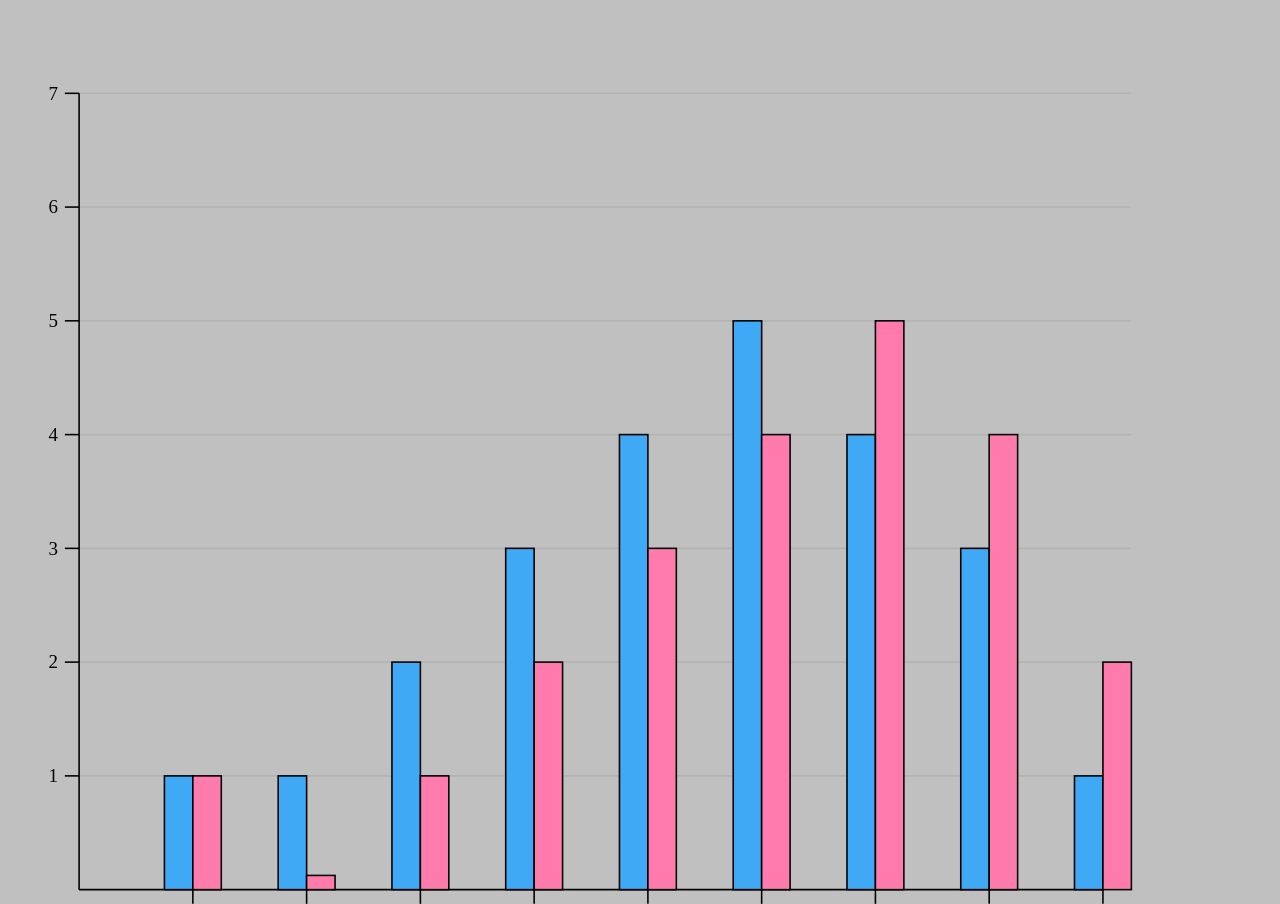
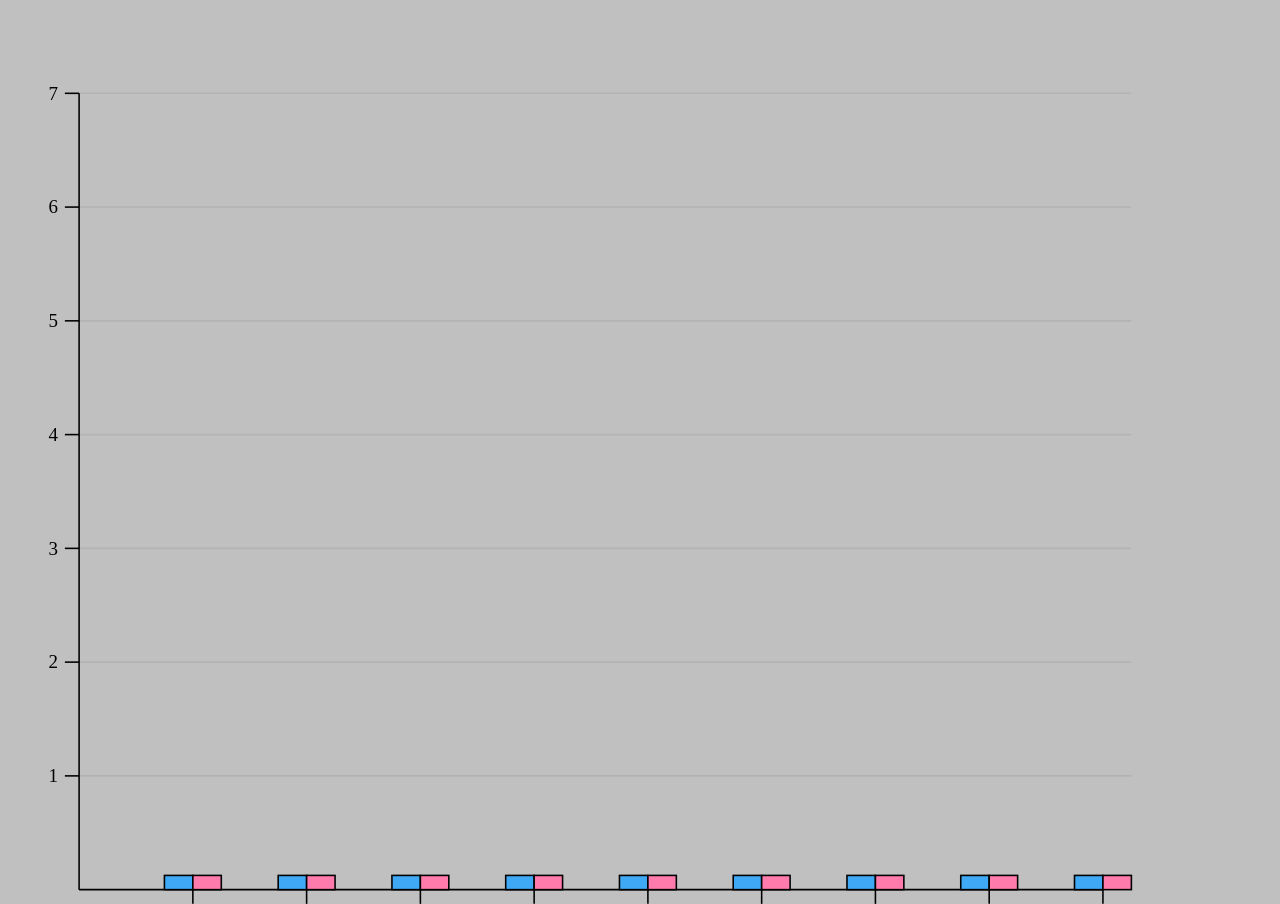
Before and after one commit to CMDA/Frontend-3, a website: page src/wg1_oefening_barchart/index.html in a window 1280 px wide. Shown: the top 904 px of the page. Drawn offline with Linux system fonts and the light colour scheme; files that its build step writes are made by us from their sources.

Commit message:
updated bar chart

```diff
--- a/src/wg1_oefening_barchart/index.html
+++ b/src/wg1_oefening_barchart/index.html
@@ -47,24 +47,25 @@
 	<line class="st1" x1="621" y1="558" x2="621" y2="567"/>
 	<line class="st1" x1="693" y1="558" x2="693" y2="567"/>
 
-	<rect x="99" y="486" class="st2" width="18" height="72"/>
-	<rect x="117" y="486" class="st3" width="18" height="72"/>
-	<rect x="171" y="486" class="st2" width="18" height="72"/>
+	<!-- Dit zijn de 'bar' elementen -->
+	<rect x="99" y="549" class="st2" width="18" height="9"/>
+	<rect x="117" y="549" class="st3" width="18" height="9"/>
+	<rect x="171" y="549" class="st2" width="18" height="9"/>
 	<rect x="189" y="549" class="st3" width="18" height="9"/>
-	<rect x="243" y="414" class="st2" width="18" height="144"/>
-	<rect x="261" y="486" class="st3" width="18" height="72"/>
-	<rect x="315" y="342" class="st2" width="18" height="216"/>
-	<rect x="333" y="414" class="st3" width="18" height="144"/>
-	<rect x="387" y="270" class="st2" width="18" height="288"/>
-	<rect x="405" y="342" class="st3" width="18" height="216"/>
-	<rect x="459" y="198" class="st2" width="18" height="360"/>
-	<rect x="477" y="270" class="st3" width="18" height="288"/>
-	<rect x="531" y="270" class="st2" width="18" height="288"/>
-	<rect x="549" y="198" class="st3" width="18" height="360"/>
-	<rect x="603" y="342" class="st2" width="18" height="216"/>
-	<rect x="621" y="270" class="st3" width="18" height="288"/>
-	<rect x="675" y="486" class="st2" width="18" height="72"/>
-	<rect x="693" y="414" class="st3" width="18" height="144"/>
+	<rect x="243" y="549" class="st2" width="18" height="9"/>
+	<rect x="261" y="549" class="st3" width="18" height="9"/>
+	<rect x="315" y="549" class="st2" width="18" height="9"/>
+	<rect x="333" y="549" class="st3" width="18" height="9"/>
+	<rect x="387" y="549" class="st2" width="18" height="9"/>
+	<rect x="405" y="549" class="st3" width="18" height="9"/>
+	<rect x="459" y="549" class="st2" width="18" height="9"/>
+	<rect x="477" y="549" class="st3" width="18" height="9"/>
+	<rect x="531" y="549" class="st2" width="18" height="9"/>
+	<rect x="549" y="549" class="st3" width="18" height="9"/>
+	<rect x="603" y="549" class="st2" width="18" height="9"/>
+	<rect x="621" y="549" class="st3" width="18" height="9"/>
+	<rect x="675" y="549" class="st2" width="18" height="9"/>
+	<rect x="693" y="549" class="st3" width="18" height="9"/>
 
 	<text transform="matrix(1 0 0 1 113.5752 585)" class="st4 st5">1</text>
 	<text transform="matrix(1 0 0 1 185.5752 585)" class="st4 st5">2</text>
```
Also changed, not shown: 2 other files.
